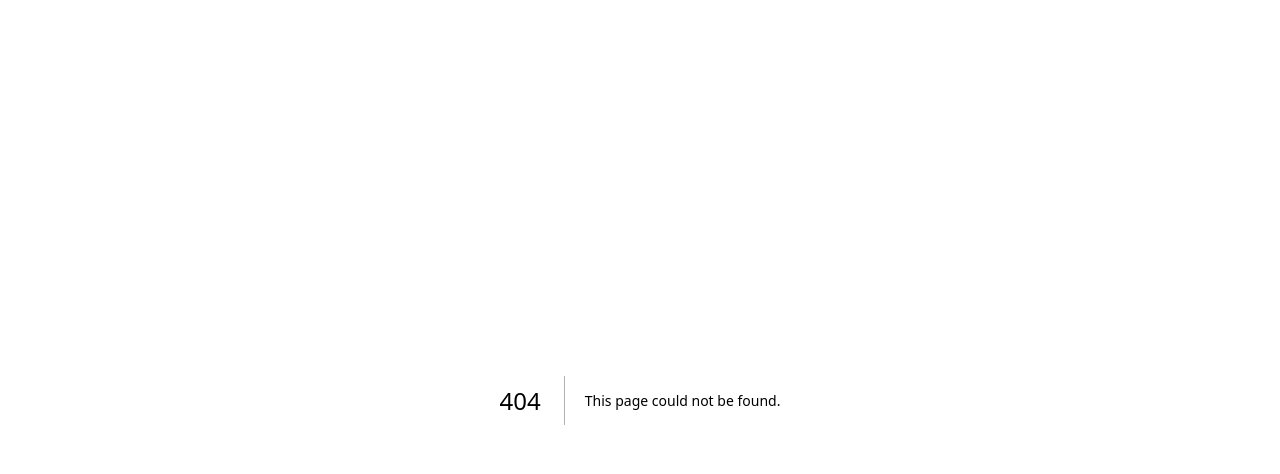
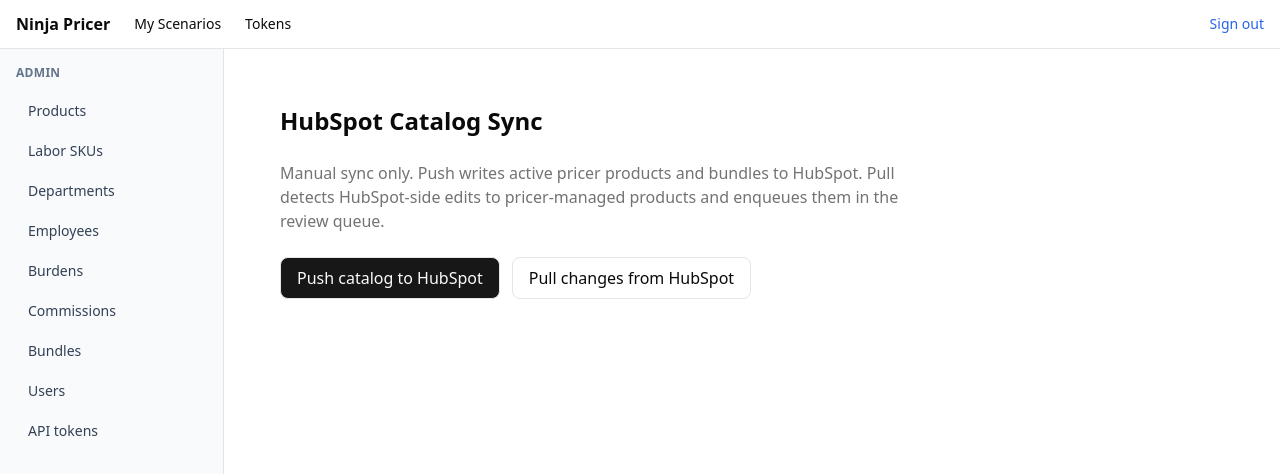
Before and after one commit to NinjaBoldry/NinjaPricer, a Next.js app: page /admin/hubspot/sync in a window 1280 px wide. Before the commit this address had no page. Shown: the top 474 px of the page. Built offline with nearby package versions, Linux system fonts and the light colour scheme; no server answers.

Commit message:
feat(hubspot): admin sync page with push/pull buttons

```diff
--- /dev/null
+++ b/app/admin/hubspot/sync/SyncButtons.tsx
@@ -0,0 +1,89 @@
+'use client';
+
+import { useState, useTransition } from 'react';
+import { pushCatalogAction, pullCatalogAction } from '../actions';
+
+type Outcome =
+  | { kind: 'push'; created: number; updated: number; unchanged: number; failed: number; correlationId: string }
+  | { kind: 'pull'; newReviewItems: number; orphans: number; correlationId: string }
+  | { kind: 'error'; message: string };
+
+export function SyncButtons() {
+  const [pending, startTransition] = useTransition();
+  const [result, setResult] = useState<Outcome | null>(null);
+
+  return (
+    <div className="space-y-4">
+      <div className="flex gap-3">
+        <button
+          type="button"
+          disabled={pending}
+          className="px-4 py-2 rounded-md border bg-primary text-primary-foreground disabled:opacity-50"
+          onClick={() =>
+            startTransition(async () => {
+              try {
+                const r = await pushCatalogAction();
+                setResult({
+                  kind: 'push',
+                  correlationId: r.correlationId,
+                  created: r.created.length,
+                  updated: r.updated.length,
+                  unchanged: r.unchanged.length,
+                  failed: r.failed.length,
+                });
+              } catch (err) {
+                setResult({ kind: 'error', message: err instanceof Error ? err.message : String(err) });
+              }
+            })
+          }
+        >
+          Push catalog to HubSpot
+        </button>
+
+        <button
+          type="button"
+          disabled={pending}
+          className="px-4 py-2 rounded-md border disabled:opacity-50"
+          onClick={() =>
+            startTransition(async () => {
+              try {
+                const r = await pullCatalogAction();
+                setResult({
+                  kind: 'pull',
+                  correlationId: r.correlationId,
+                  newReviewItems: r.reviewItems.length,
+                  orphans: r.orphansInHubSpot.length,
+                });
+              } catch (err) {
+                setResult({ kind: 'error', message: err instanceof Error ? err.message : String(err) });
+              }
+            })
+          }
+        >
+          Pull changes from HubSpot
+        </button>
+      </div>
+
+      {pending && <p className="text-muted-foreground">Running…</p>}
+
+      {result?.kind === 'push' && (
+        <div className="rounded-md border p-4 bg-green-50">
+          <div className="font-medium">Push complete ({result.correlationId})</div>
+          <div>Created: {result.created}. Updated: {result.updated}. Unchanged: {result.unchanged}. Failed: {result.failed}.</div>
+        </div>
+      )}
+      {result?.kind === 'pull' && (
+        <div className="rounded-md border p-4 bg-blue-50">
+          <div className="font-medium">Pull complete ({result.correlationId})</div>
+          <div>New review items: {result.newReviewItems}. Orphans: {result.orphans}.</div>
+        </div>
+      )}
+      {result?.kind === 'error' && (
+        <div className="rounded-md border p-4 bg-red-50">
+          <div className="font-medium">Failed</div>
+          <div>{result.message}</div>
+        </div>
+      )}
+    </div>
+  );
+}
--- /dev/null
+++ b/app/admin/hubspot/sync/page.tsx
@@ -0,0 +1,14 @@
+import { SyncButtons } from './SyncButtons';
+
+export default function SyncPage() {
+  return (
+    <main className="p-6 space-y-6 max-w-2xl">
+      <h1 className="text-2xl font-semibold">HubSpot Catalog Sync</h1>
+      <p className="text-muted-foreground">
+        Manual sync only. Push writes active pricer products and bundles to HubSpot. Pull detects HubSpot-side edits
+        to pricer-managed products and enqueues them in the review queue.
+      </p>
+      <SyncButtons />
+    </main>
+  );
+}
```
